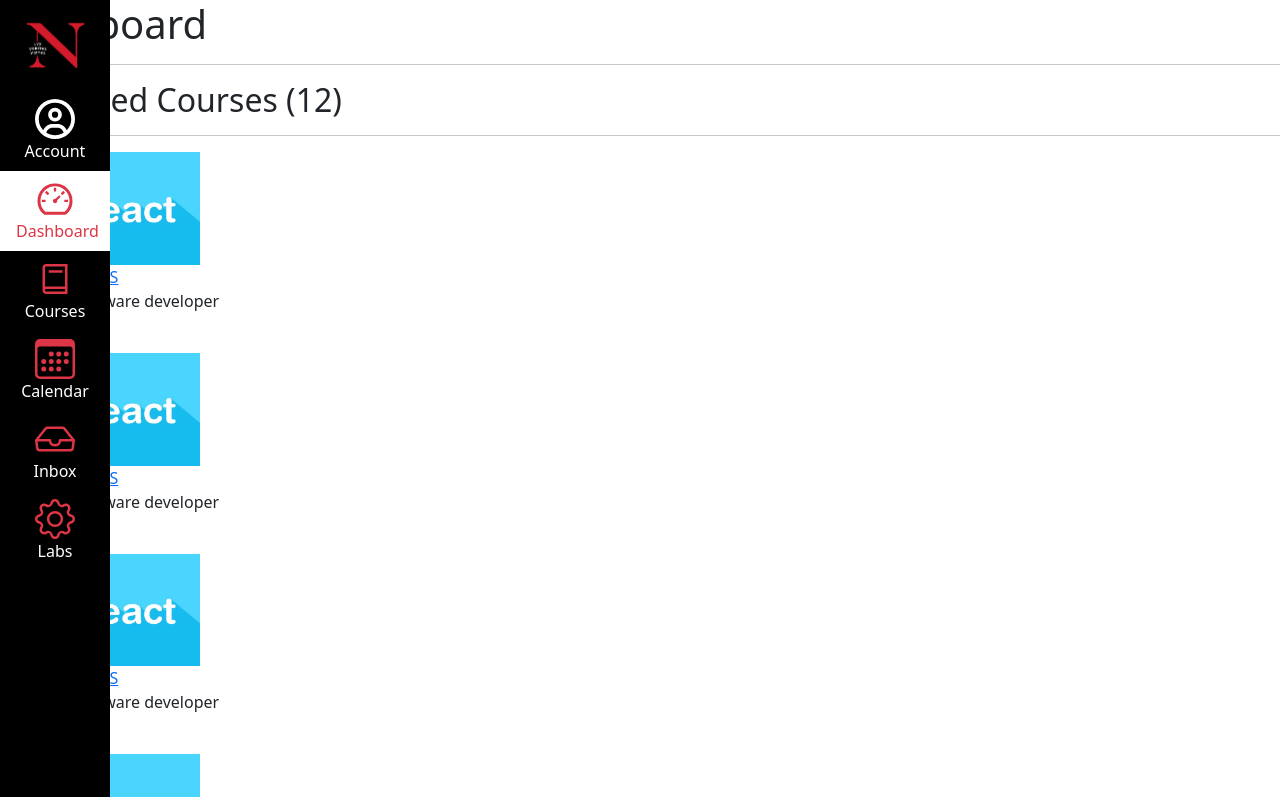
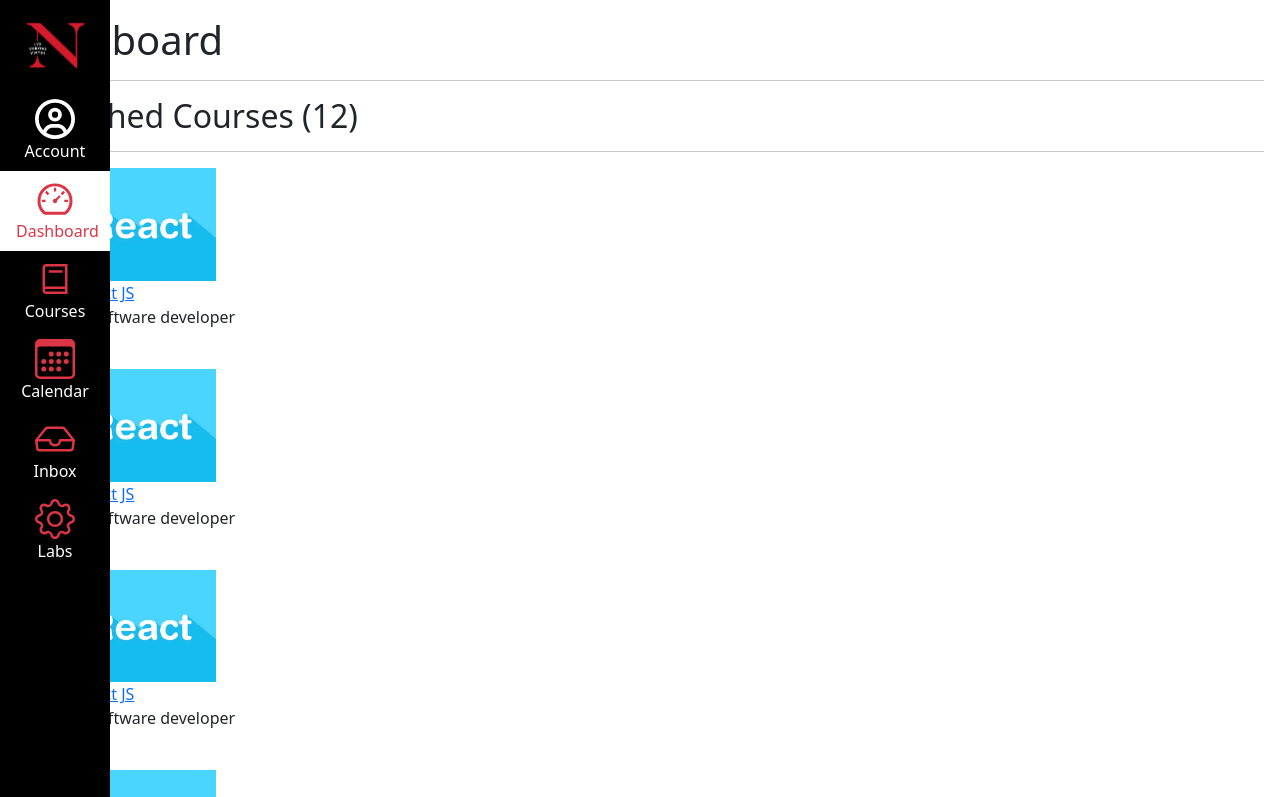
Before and after one commit to VivianDongChen/kanbas-react-web-app-cs5610-fa24, a React (Create React App) app: page /#/Kanbas/Dashboard in a window 1280 px wide. Shown: the top 797 px of the page. Built offline with nearby package versions, Linux system fonts and the light colour scheme.

Commit message:
create class wd-main-content-offset to move the route to the right off under sidebar

```diff
--- a/src/Kanbas/index.tsx
+++ b/src/Kanbas/index.tsx
@@ -3,20 +3,18 @@ import Account from "./Account";
 import Dashboard from "./DashBoard";
 import KanbasNavigation from "./Navigation";
 import Courses from "./Courses";
+import ".styles.css";
 
 export default function Kanbas() {
   return (
     <div id="wd-kanbas">
-      {/* <h1>Kanbas</h1> */}
       <KanbasNavigation />
-      <div>
+      <div className="wd-main-content-offset p-3">
         <Routes>
           <Route path="/" element={<Navigate to="Dashboard" />} />
           <Route path="/Account/*" element={<Account />} />
           <Route path="/Dashboard" element={<Dashboard />} />
           <Route path="/Courses/:cid/*" element={<Courses />} />
-          {/* <Route path="/Calendar" element={<h1>Calendar</h1>} />
-          <Route path="/Inbox" element={<h1>Inbox</h1>} /> */}
         </Routes>
       </div>
     </div>
--- /dev/null
+++ b/src/Kanbas/styles.css
@@ -0,0 +1,14 @@
+body {
+    margin: 0;
+    padding: 0;
+}
+
+body * {
+    font-family: Arial, Helvetica, sans-serif;
+}
+
+@media (min-width: 768px) {
+    #wd-kanbas .wd-main-content-offset {
+        padding-left: 140px !important;
+    }
+}
```
